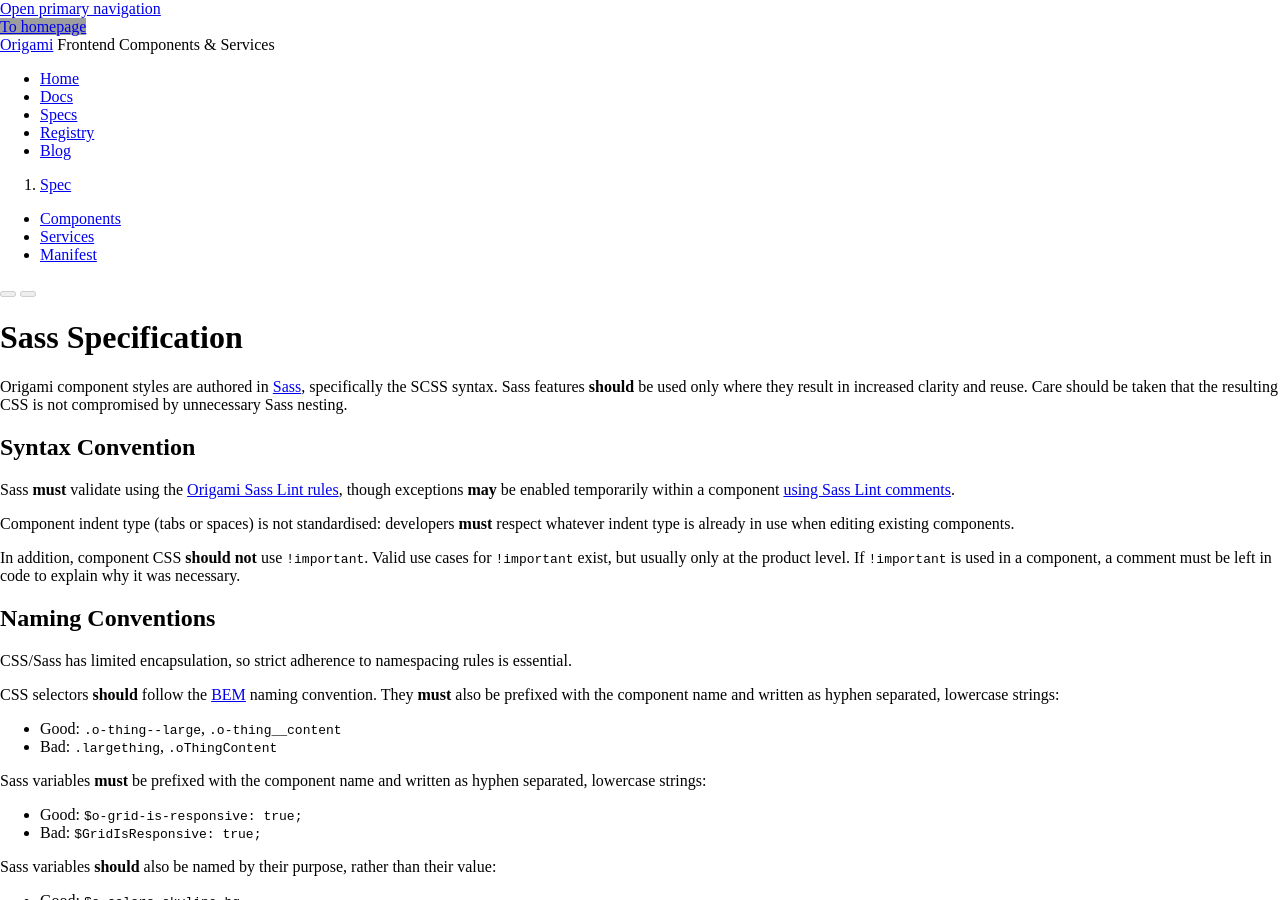
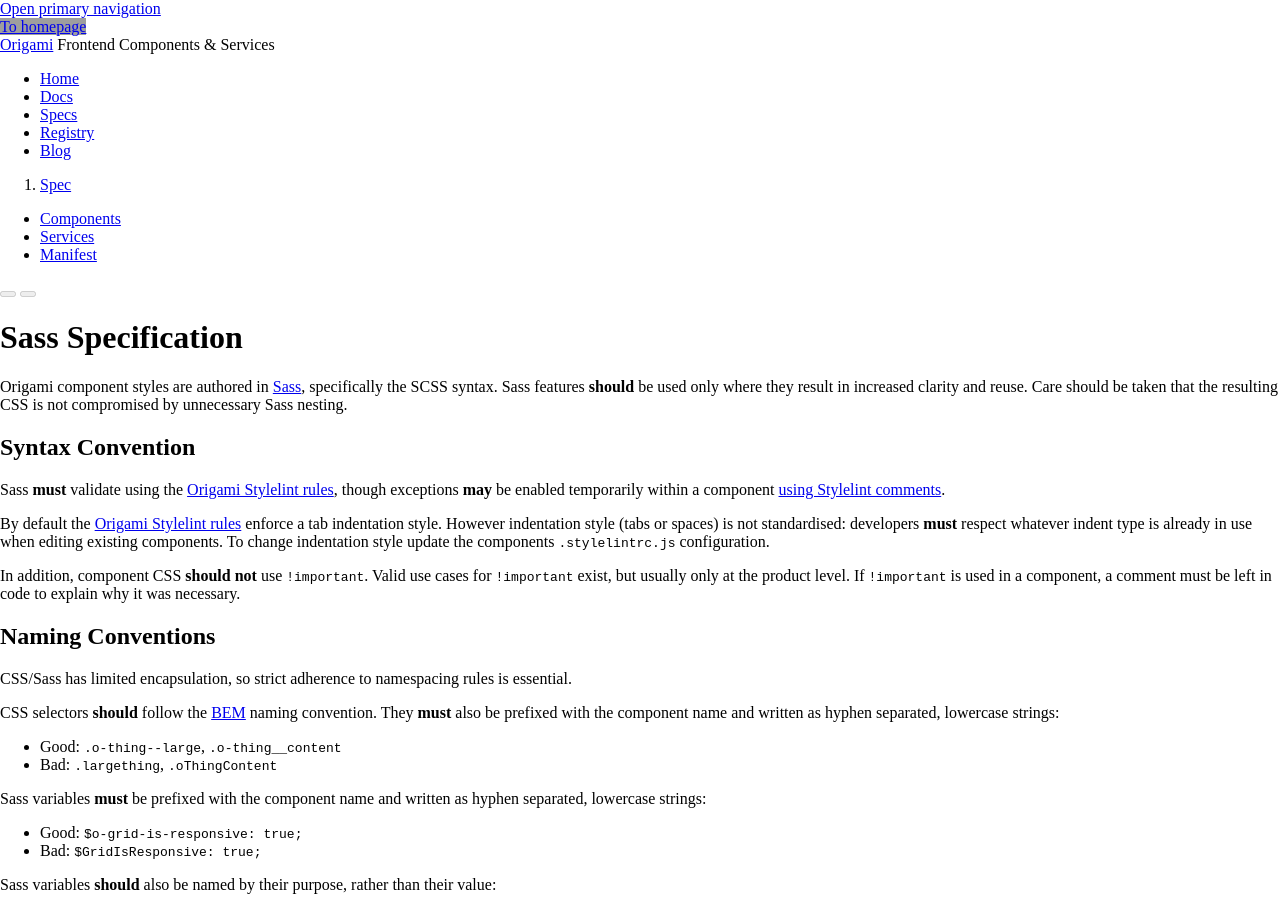
Before and after one commit to Financial-Times/origami-website, a Jekyll site: the page built from _specification-v1/sass.md, in a window 1280 px wide and 900 px high. Built offline with Jekyll 4.4.1, drawn with Linux system fonts in a browser that asks for light colours; a style sheet for code colours, icons or effects is not loaded; grey boxes are pictures that could not be loaded.

Commit message:
Update the Sass linting spec to reflect origami-build-tools v10

```diff
--- a/_specification-v1/sass.md
+++ b/_specification-v1/sass.md
@@ -19,9 +19,9 @@ Origami component styles are authored in <a href="http://sass-lang.com/" class="
 
 ## Syntax Convention
 
-Sass **must** validate using the <a href="https://github.com/sasstools/sass-lint" class="o-typography-link--external">Origami Sass Lint rules</a>, though exceptions **may** be enabled temporarily within a component <a href="https://github.com/sasstools/sass-lint#disabling-linters-via-source" class="o-typography-link--external">using Sass Lint comments</a>.
+Sass **must** validate using the <a href="https://github.com/Financial-Times/stylelint-config-origami-component" class="o-typography-link--external">Origami Stylelint rules</a>, though exceptions **may** be enabled temporarily within a component <a href="https://stylelint.io/user-guide/rules/comment-empty-line-before#stylelint-commands" class="o-typography-link--external">using Stylelint comments</a>.
 
-Component indent type (tabs or spaces) is not standardised: developers **must** respect whatever indent type is already in use when editing existing components.
+By default the <a href="https://github.com/Financial-Times/stylelint-config-origami-component" class="o-typography-link--external">Origami Stylelint rules</a> enforce a tab indentation style. However indentation style (tabs or spaces) is not standardised: developers **must** respect whatever indent type is already in use when editing existing components. To change indentation style update the components `.stylelintrc.js` configuration.
 
 In addition, component CSS **should not** use `!important`. Valid use cases for `!important` exist, but usually only at the product level. If `!important` is used in a component, a comment must be left in code to explain why it was necessary.
 
```
